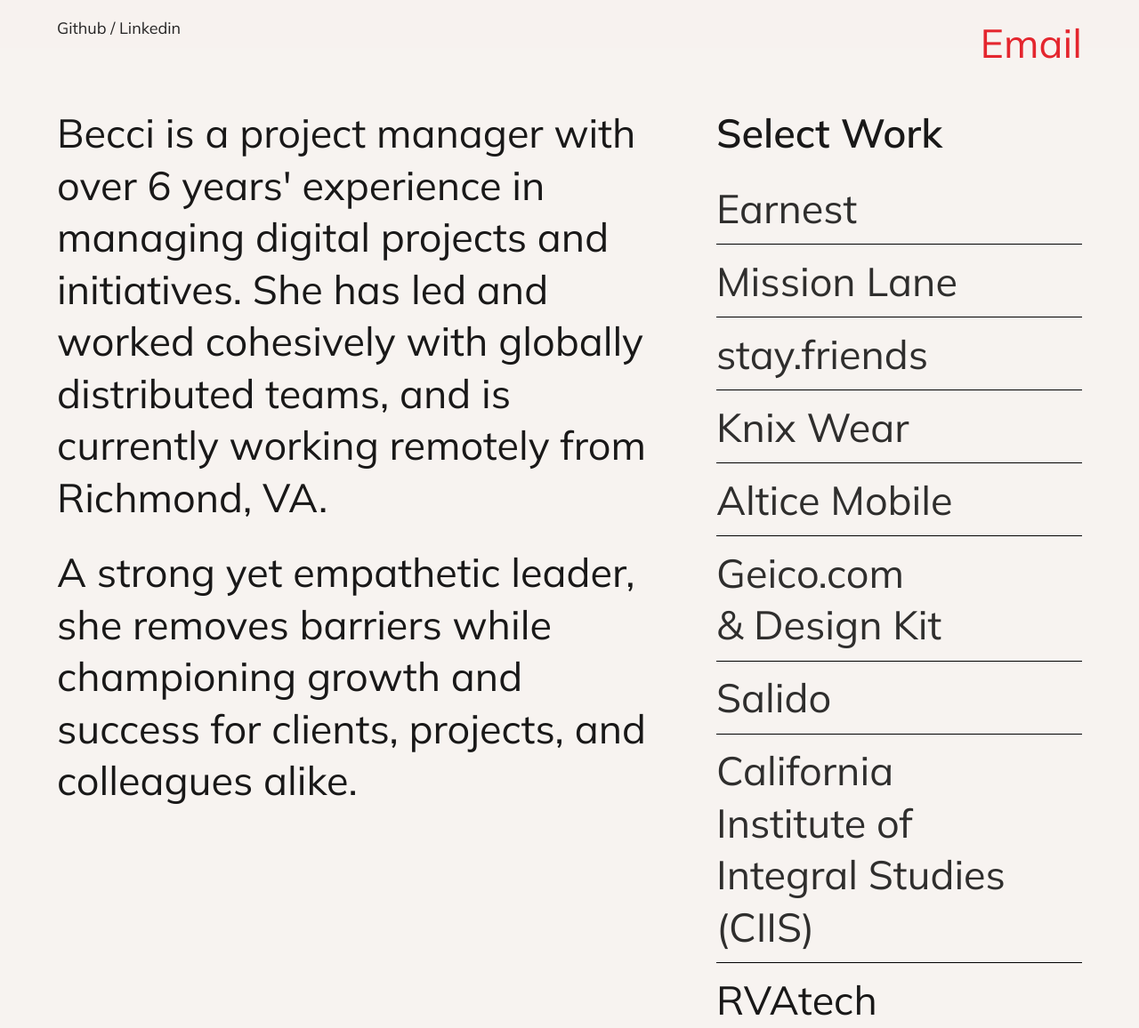
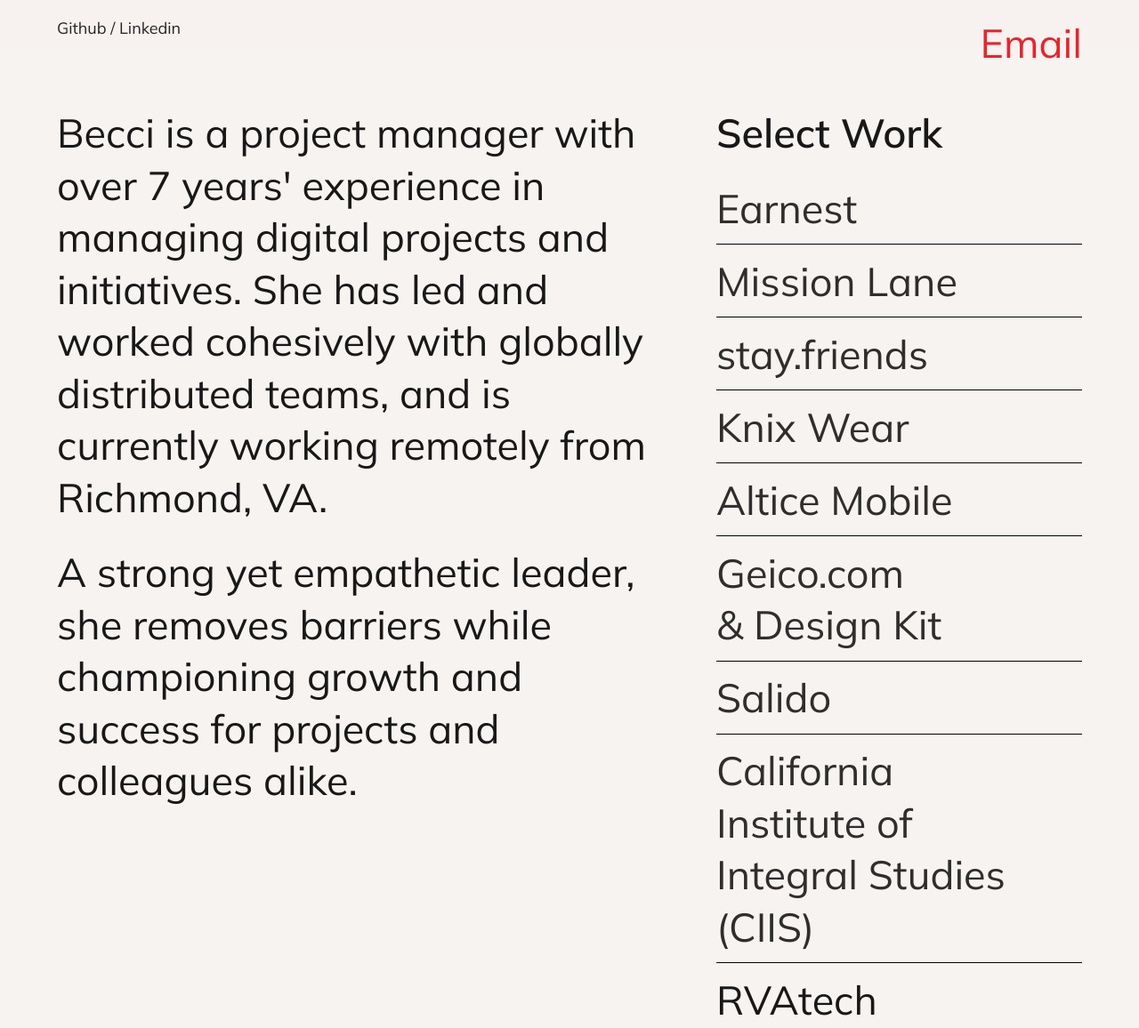
Before and after one commit to beccimelson/beccimelson.github.io, a website: page index.html in a window 1280 px wide. Shown: the top 1156 px of the page at 89% size. Drawn offline with Linux system fonts and the light colour scheme.

Commit message:
Update copy (# of years)

```diff
--- a/index.html
+++ b/index.html
@@ -41,10 +41,10 @@
                       <div class="about__inner inner">
                           <div class="about__main">
                               <div class="size--1 about__text--en">
-                                  <p>Becci is a project manager with over 6 years' experience in managing digital projects and initiatives. She has led and worked cohesively with globally distributed teams, and is currently working remotely from Richmond, VA.</p>
+                                  <p>Becci is a project manager with over 7 years' experience in managing digital projects and initiatives. She has led and worked cohesively with globally distributed teams, and is currently working remotely from Richmond, VA.</p>
                               </div>
                               <div class="size--1 about__text--en">
-                                  <p>A strong yet empathetic leader, she removes barriers while championing growth and success for clients, projects, and colleagues alike.</p>                              </div>
+                                  <p>A strong yet empathetic leader, she removes barriers while championing growth and success for projects and colleagues alike.</p>                              </div>
                           </div>
 
                           <!-- Company/client project list -->
```
